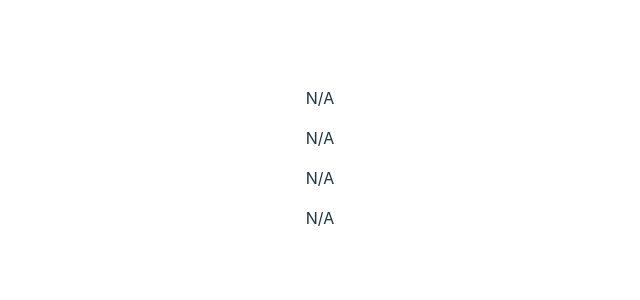
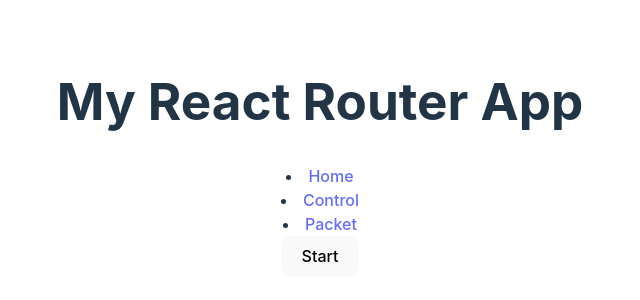
Before and after one commit to maximka76667/tc-software-final, a React (Vite) app in the folder frontend/: page /packet in a window 1280 px wide. Shown: the part 242-542 px from the top of the page, without its empty margins (320-960 px from the left). Built offline with nearby package versions, Linux system fonts and the light colour scheme; no server answers.

Commit message:
basic setup
install zustand, router, basic functionality

```diff
--- a/frontend/package.json
+++ b/frontend/package.json
@@ -11,7 +11,9 @@
   },
   "dependencies": {
     "react": "^19.0.0",
-    "react-dom": "^19.0.0"
+    "react-dom": "^19.0.0",
+    "react-router-dom": "^7.1.5",
+    "zustand": "^5.0.3"
   },
   "devDependencies": {
     "@eslint/js": "^9.19.0",
--- a/frontend/src/App.tsx
+++ b/frontend/src/App.tsx
@@ -1,41 +1,39 @@
-import { useEffect, useState } from "react";
+import { lazy } from "react";
 import "./App.css";
+import {
+  BrowserRouter as Router,
+  Routes,
+  Route,
+  NavLink,
+} from "react-router-dom";
+
+const Home = lazy(() => import("./pages/Home"));
+const Control = lazy(() => import("./pages/Control"));
+const Packet = lazy(() => import("./pages/Packet"));
 
 function App() {
-  const [error, setError] = useState("");
-  const [data, setData] = useState<{
-    elevation: number;
-    velocity: number;
-    voltage: number;
-    current: number;
-  } | null>(null);
-
-  useEffect(() => {
-    // Establish an SSE connection to receive sensor data.
-    const eventSource = new EventSource("http://localhost:3000/api/stream");
-    eventSource.onmessage = (event) => {
-      const data = JSON.parse(event.data);
-      setData(data);
-    };
-
-    // Handle errors
-    eventSource.onerror = () => {
-      setError("Connection lost. Trying to reconnect...");
-      eventSource.close();
-    };
-
-    // Cleanup when component unmounts
-    return () => eventSource.close();
-  });
-
   return (
-    <div>
-      <p>{data?.elevation || "N/A"}</p>
-      <p>{data?.velocity || "N/A"}</p>
-      <p>{data?.voltage || "N/A"}</p>
-      <p>{data?.current || "N/A"}</p>
-      <p>{error}</p>
-    </div>
+    <Router>
+      <div>
+        <h1>My React Router App</h1>
+        <nav>
+          <li>
+            <NavLink to="/">Home</NavLink>
+          </li>
+          <li>
+            <NavLink to={"/control"}>Control</NavLink>
+          </li>
+          <li>
+            <NavLink to={"/packet"}>Packet</NavLink>
+          </li>
+        </nav>
+        <Routes>
+          <Route path="/" element={<Home />} />
+          <Route path="/control" element={<Control />} />
+          <Route path="/packet" element={<Packet />} />
+        </Routes>
+      </div>
+    </Router>
   );
 }
 
--- /dev/null
+++ b/frontend/src/hooks/useData.tsx
@@ -0,0 +1,42 @@
+import { useEffect, useState } from "react";
+import useIntervalIdStore from "../store";
+
+function useData<T>(url: string) {
+  const [data, setData] = useState<T | null>(null);
+  const [error, setError] = useState<string | null>(null);
+
+  const { intervalId } = useIntervalIdStore();
+
+  useEffect(() => {
+    if (intervalId) {
+      const eventSource = new EventSource(url);
+
+      // Handle incoming data
+      eventSource.onmessage = (event) => {
+        const newData = JSON.parse(event.data);
+        setData(newData);
+      };
+
+      // Handle errors
+      eventSource.onerror = () => {
+        setError("Connection lost. Trying to reconnect...");
+        eventSource.close();
+      };
+
+      // Cleanup when component unmounts
+      return () => eventSource.close();
+    } else {
+      fetch("http://localhost:3001/api/data", {
+        method: "GET",
+        headers: { "Content-Type": "application/json" },
+      })
+        .then((res) => res.json())
+        .then((data) => setData(data))
+        .catch((error) => setError(error));
+    }
+  }, [url]);
+
+  return { data, error };
+}
+
+export default useData;
--- a/frontend/src/pages/Control.tsx
+++ b/frontend/src/pages/Control.tsx
@@ -0,0 +1,22 @@
+import useData from "../hooks/useData";
+
+const Control = () => {
+  const { data, error } = useData<{
+    elevation: number;
+    velocity: number;
+    voltage: number;
+    current: number;
+  }>("http://localhost:3001/api/stream");
+
+  return (
+    <div>
+      <p>{data?.elevation || "N/A"}</p>
+      <p>{data?.velocity || "N/A"}</p>
+      <p>{data?.voltage || "N/A"}</p>
+      <p>{data?.current || "N/A"}</p>
+      <p>{error}</p>
+    </div>
+  );
+};
+
+export default Control;
--- /dev/null
+++ b/frontend/src/pages/Home.tsx
@@ -0,0 +1,7 @@
+import React from "react";
+
+const Home = () => {
+  return <div>Home</div>;
+};
+
+export default Home;
--- a/frontend/src/pages/Packet.tsx
+++ b/frontend/src/pages/Packet.tsx
@@ -0,0 +1,24 @@
+import useIntervalIdStore from "../store";
+import { sendRandomData } from "../utils/utils";
+
+const Packet = () => {
+  const { intervalId, setIntervalId } = useIntervalIdStore();
+
+  const handleClick = () => {
+    if (intervalId) {
+      clearInterval(intervalId);
+      setIntervalId(null);
+      return;
+    }
+
+    setIntervalId(setInterval(sendRandomData, 300));
+  };
+
+  return (
+    <div>
+      <button onClick={handleClick}>{intervalId ? "Stop" : "Start"}</button>
+    </div>
+  );
+};
+
+export default Packet;
--- /dev/null
+++ b/frontend/src/store.ts
@@ -0,0 +1,13 @@
+import { create } from "zustand";
+
+type IntervalIdStore = {
+  intervalId: number | null;
+  setIntervalId: (intervalId: number | null) => void;
+};
+
+const useIntervalIdStore = create<IntervalIdStore>()((set) => ({
+  intervalId: null,
+  setIntervalId: (intervalId) => set({ intervalId }),
+}));
+
+export default useIntervalIdStore;
--- /dev/null
+++ b/frontend/src/utils/utils.ts
@@ -0,0 +1,26 @@
+// Utility function: returns a random number between min and max
+export function getRandomInRange(min: number, max: number) {
+  return Math.random() * (max - min) + min;
+}
+
+// Sends a random data packet to the backend with specified ranges:
+// Elevation: 0–30, Velocity: 0–30, Voltage: 0–400, Current: 0–100.
+export async function sendRandomData() {
+  const payload = {
+    elevation: parseFloat(getRandomInRange(0, 30).toFixed(2)),
+    velocity: parseFloat(getRandomInRange(0, 30).toFixed(2)),
+    voltage: parseFloat(getRandomInRange(0, 400).toFixed(2)),
+    current: parseFloat(getRandomInRange(0, 100).toFixed(2)),
+  };
+
+  try {
+    await fetch("http://localhost:3001/api/data", {
+      method: "POST",
+      headers: { "Content-Type": "application/json" },
+      body: JSON.stringify(payload),
+    });
+    // No UI update here—the SSE on the control page will handle new data.
+  } catch (error) {
+    console.error("Error sending random data:", error);
+  }
+}
```
Also changed, not shown: 2 other files (tests, documents, lock files or other folders).
